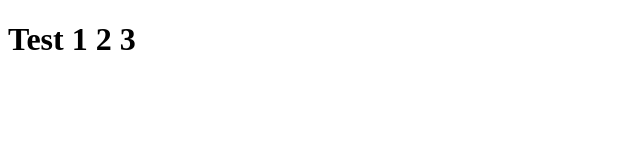
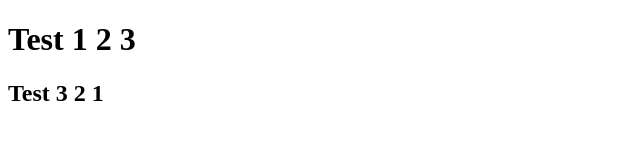
Before and after one commit to jorrittem/JKR_CMD_Website, a plain HTML site: page Test.html in a window 1280 px wide. Shown: the whole page, without its empty margins (0-640 px from the left). Drawn offline with Linux system fonts and the light colour scheme.

Commit message:
Test
Test 2

```diff
--- a/Test.html
+++ b/Test.html
@@ -5,5 +5,6 @@
 </head>
 <body>
 	<h1>Test 1 2 3</h1>
+	<h2>Test 3 2 1</h2>
 </body>
 </html>
```
